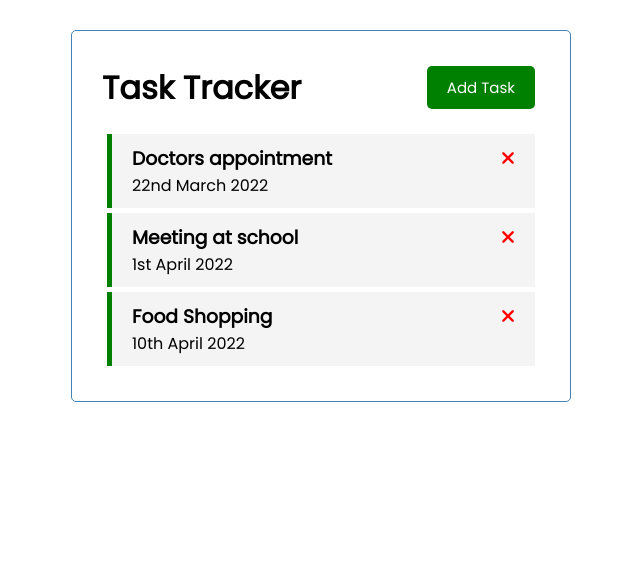
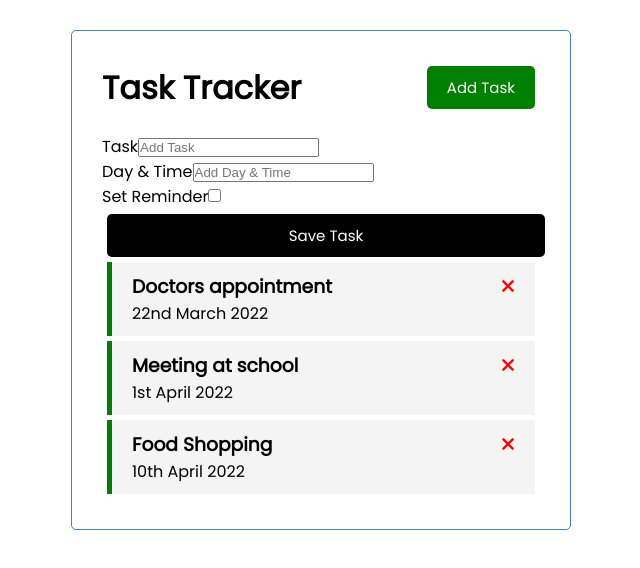
Before and after one commit to StoneRigha/Task-Manager-VueJS, a Vue app: page / in a window 1280 px wide. Shown: the top 568 px of the page, without its empty margins (319-959 px from the left). Built offline with nearby package versions, Linux system fonts and the light colour scheme.

Commit message:
Update on components

```diff
--- a/src/App.vue
+++ b/src/App.vue
@@ -2,6 +2,7 @@
 <div class="container">
 
   <Header title="Task Tracker" />
+  <AddTask />
   <Tasks @toogle-reminder="toggleReminder"
   @delete-task="deleteTask" :tasks="tasks" />
 
@@ -14,12 +15,14 @@
 <script>
 import Header from './components/header'
 import Tasks from './components/Tasks'
+import AddTask from './components/AddTask'
 
 export default {
   name: 'App',
   components: {
     Header,
     Tasks,
+    AddTask,
   },
   data(){
     return{
--- /dev/null
+++ b/src/components/AddTask.vue
@@ -0,0 +1,26 @@
+<template>
+    <form class="add-form">
+        <div class="form-control">
+            <label for="">Task</label>
+            <input type="text" name="" id="" placeholder="Add Task">
+        </div>
+        <div class="form-control">
+            <label for="">Day & Time</label>
+        <input
+        type="text"
+        name="day"
+        placeholder="Add Day & Time">
+        </div>
+        <div class="form-control form-control-check">
+            <label for="">Set Reminder</label>
+            <input type="checkbox" name="reminder">
+            </div>
+            <input type="submit" value="Save Task" class="btn btn-block">
+    </form>
+</template>
+
+<script>
+    export default {
+        name: 'AddTask'
+    }
+</script>
```
